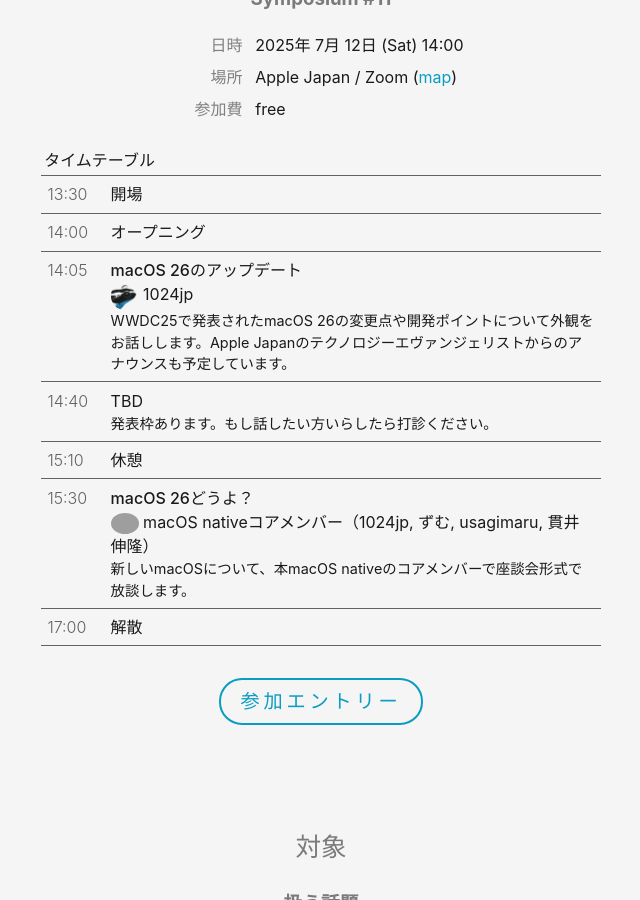
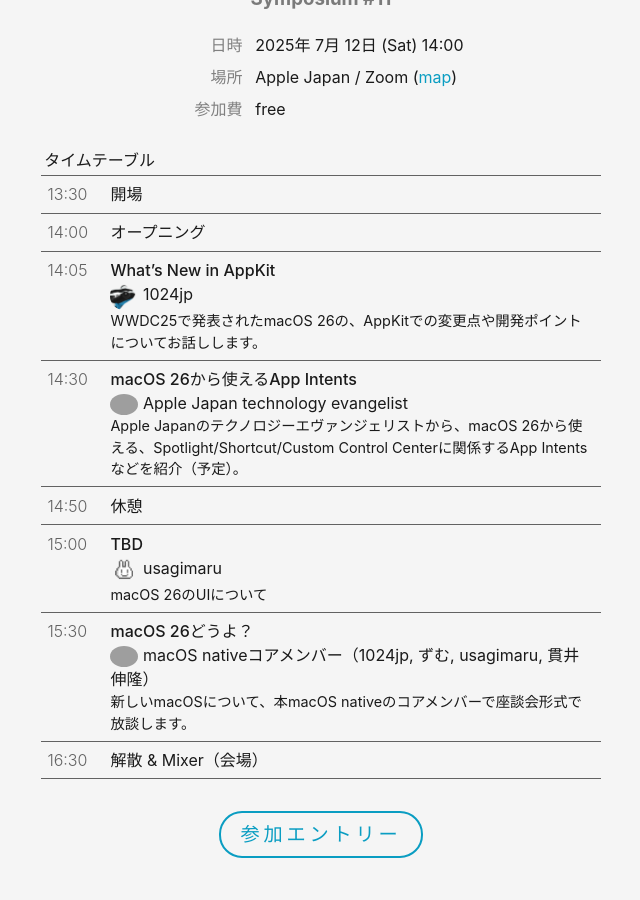
Before and after one commit to macOS-native/macos-native.github.io, a Jekyll site: the page built from index.md, in a window 1280 px wide and 900 px high, scrolled down 691 px. Shown: the whole window, without its empty margins (319-959 px from the left). Built offline with Jekyll 4.4.1, drawn with Linux system fonts in a browser that asks for light colours; grey boxes are pictures that could not be loaded.

Commit message:
Update timetable

```diff
--- a/_data/events.yml
+++ b/_data/events.yml
@@ -12,26 +12,35 @@
     - time: "14:00"
       title: "オープニング"
     - time: "14:05"
-      title: "macOS 26のアップデート"
+      title: "What’s New in AppKit"
       presenter:
         name: 1024jp
         avatar: 1024jp
       description: |
-        WWDC25で発表されたmacOS 26の変更点や開発ポイントについて外観をお話しします。Apple Japanのテクノロジーエヴァンジェリストからのアナウンスも予定しています。
-    - time: "14:40"
+        WWDC25で発表されたmacOS 26の、AppKitでの変更点や開発ポイントについてお話しします。
+    - time: "14:30"
+      title: "macOS 26から使えるApp Intents"
+      presenter:
+        name: Apple Japan technology evangelist
+      description: |
+        Apple Japanのテクノロジーエヴァンジェリストから、macOS 26から使える、Spotlight/Shortcut/Custom Control Centerに関係するApp Intentsなどを紹介（予定）。
+    - time: "14:50"
+      title: "休憩"
+    - time: "15:00"
       title: "TBD"
+      presenter:
+        name: usagimaru
+        avatar: usagimaru
       description: |
-        発表枠あります。もし話したい方いらしたら打診ください。
-    - time: "15:10"
-      title: "休憩"
+        macOS 26のUIについて
     - time: "15:30"
       title: "macOS 26どうよ？"
       presenter:
         name: macOS nativeコアメンバー（1024jp, ずむ, usagimaru, 貫井伸隆）
       description: |
         新しいmacOSについて、本macOS nativeのコアメンバーで座談会形式で放談します。
-    - time: "17:00"
-      title: "解散"
+    - time: "16:30"
+      title: "解散 & Mixer（会場）"
 
 - title: "Symposium #10"
   date: 2024-11-02 14:00:00+09:00
```
